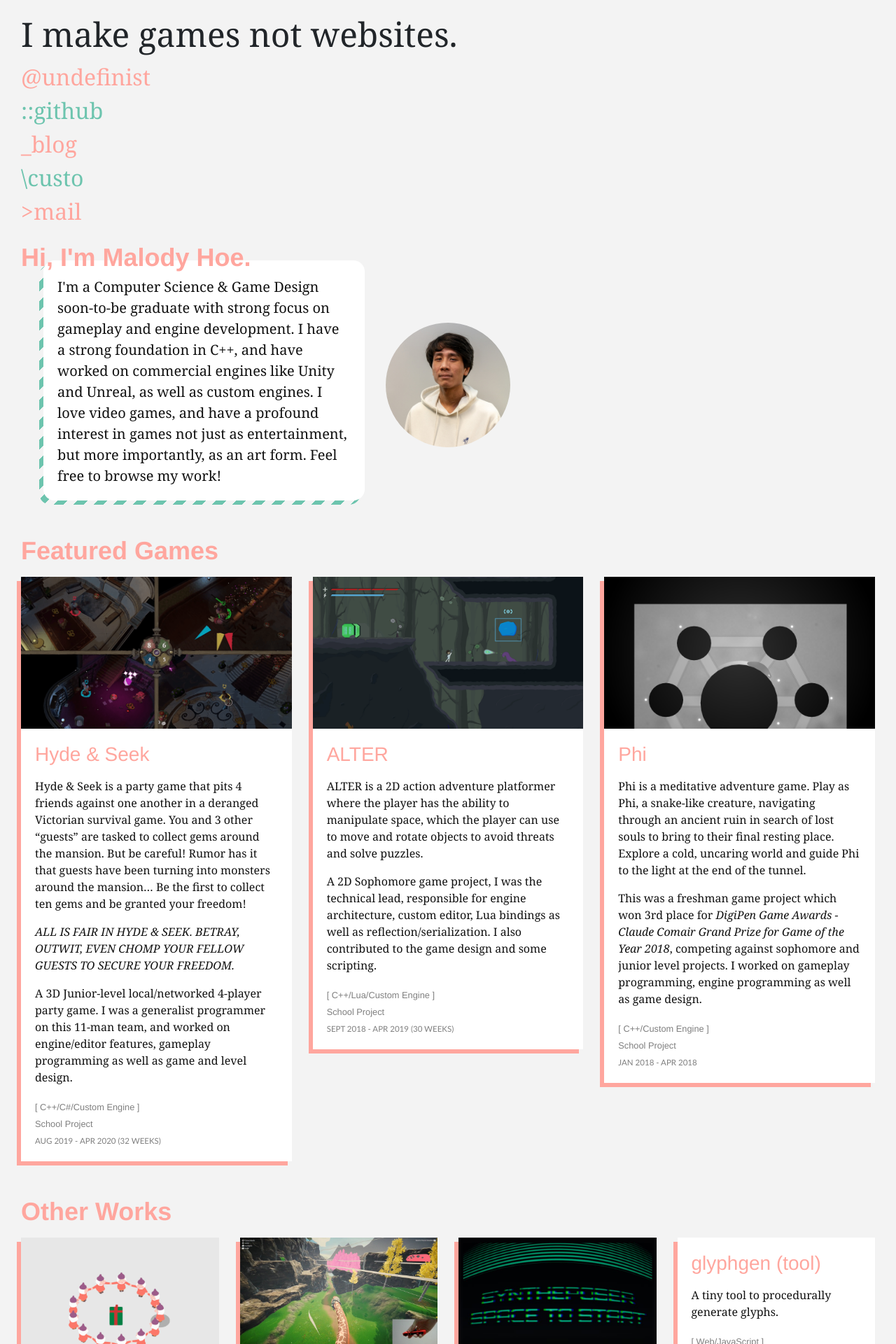
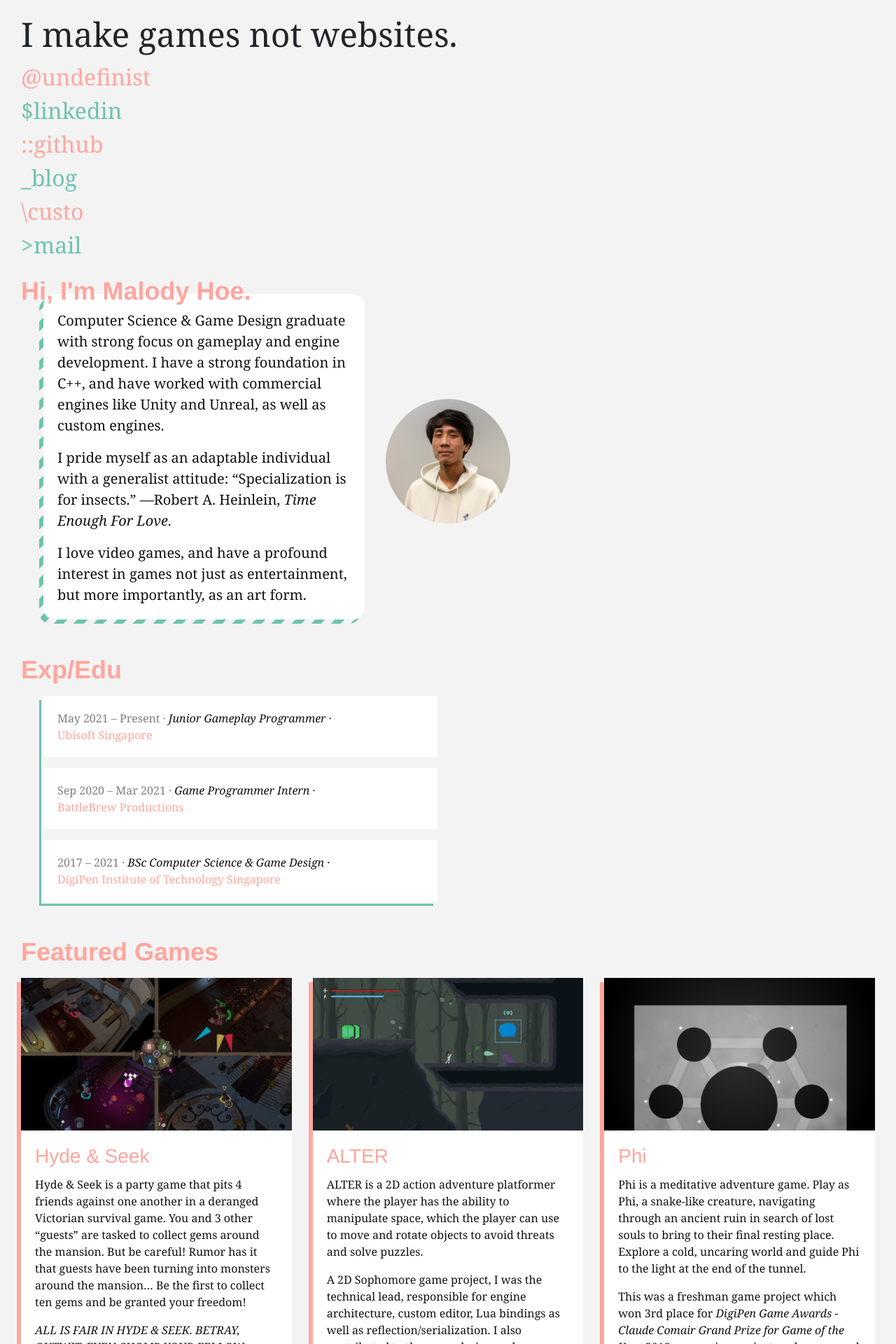
Before and after one commit to undefinist/undefinist.github.io, a Jekyll site: the page built from index.html, in a window 1280 px wide. Shown: the top 1920 px of the page at 70% size. Built offline with Jekyll 4.4.1, drawn with Linux system fonts in a browser that asks for light colours; some web fonts are replaced.

Commit message:
update about and add exp/edu

```diff
--- /dev/null
+++ b/_data/history.yaml
@@ -0,0 +1,14 @@
+- title: Junior Gameplay Programmer
+  company: Ubisoft Singapore
+  start: May 2021
+  end: Present
+
+- title: Game Programmer Intern
+  company: BattleBrew Productions
+  start: Sep 2020
+  end: Mar 2021
+
+- title: BSc Computer Science & Game Design
+  company: DigiPen Institute of Technology Singapore
+  start: 2017
+  end: 2021
--- a/index.html
+++ b/index.html
@@ -1,10 +1,15 @@
 ---
 layout: default
-about:
-    I'm a Computer Science & Game Design soon-to-be graduate with strong focus on gameplay and engine development.
-    I have a strong foundation in C++, and have worked on commercial engines like Unity and Unreal, as well as custom engines.
-    I love video games, and have a profound interest in games not just as entertainment, but more importantly, as an art form.
-    Feel free to browse my work!
+about: >
+  Computer Science & Game Design graduate with strong focus on gameplay and engine development.
+  I have a strong foundation in C++, and have worked with commercial engines like Unity and Unreal, as well as custom engines.
+
+
+  I pride myself as an adaptable individual with a generalist attitude:
+  "Specialization is for insects." ---Robert A. Heinlein, _Time Enough For Love_.
+
+
+  I love video games, and have a profound interest in games not just as entertainment, but more importantly, as an art form.
 image: img/me.jpg
 title: Malody Hoe // undefinist
 description: Hi, I'm Malody Hoe. I'm a Computer Science & Game Design soon-to-be graduate with strong focus on gameplay and engine development. Browse my works!
@@ -12,6 +17,7 @@ description: Hi, I'm Malody Hoe. I'm a Computer Science & Game Design soon-to-be
 <div class="container-fluid header" id="top">
   <h1>I make games not websites.</h1>
   <a href="https://twitter.com/undefinist">@undefinist</a><br/>
+  <a href="https://www.linkedin.com/in/malodyhoe/">$linkedin</a><br/>
   <a href="https://github.com/undefinist">::github</a><br/>
   <a href="https://blog.undefinist.com">_blog</a><br/>
   <a href="https://undefinist.deviantart.com">\custo</a><br/>
@@ -24,13 +30,27 @@ description: Hi, I'm Malody Hoe. I'm a Computer Science & Game Design soon-to-be
         <div class="card">
           <h2>Hi, I'm Malody Hoe.</h2>
           <div class="card-body">
-            <p>{{page.about}}</p>
+            {{page.about | markdownify}}
           </div>
         </div>
       </div>
     </div>
     <div class="ml-auto ml-md-0 col-6 col-sm-6 col-md-4 col-lg-3 col-xl-2">
       <img src="img/me.jpg" class="img-fluid rounded-circle">
+    </div>
+  </div>
+  <div class="row align-items-center">
+    <div class="col-12 col-sm-12 col-md-10 col-lg-9 col-xl-6" id="history">
+      <h2>Exp/Edu</h2>
+      <div class="expand">
+        {% for elem in site.data.history %}
+          <div class="card">
+            <div class="card-body">
+              <span>{{elem.start}} – {{elem.end}} ·</span> <span><em>{{elem.title}}</em> ·</span> <span>{{elem.company}}</span>
+            </div>
+          </div>
+        {% endfor %}
+      </div>
     </div>
   </div>
   <div class="row" id="featured-games">
@@ -48,7 +68,7 @@ description: Hi, I'm Malody Hoe. I'm a Computer Science & Game Design soon-to-be
             <img src="{{game.cover}}" class="card-img-top">
             <div class="card-body">
               <h3 class="card-title">{{game.title}}</h3>
-              <p>{{game.desc | markdownify}}</p>
+              {{game.desc | markdownify}}
               <small>[ {{game.tool}} ]<br>{{gametype}}<br><span>{{game.interval}}</span></small>
             </div>
           </a>
--- a/style.scss
+++ b/style.scss
@@ -227,6 +227,40 @@ small {
     }
 }
 
+#history {
+    .expand {
+        margin-left: 2rem;
+        margin-top: 1rem;
+        position: relative;
+        &::before {
+            content: "";
+            position: absolute;
+            left: -6px;
+            right: 6px;
+            top: 6px;
+            bottom: -6px;
+            border-left: solid 3px $accent2;
+            border-bottom: solid 3px $accent2;
+        }
+    }
+    .card {
+        box-shadow: none;
+        &:not(:last-child) {
+            margin-bottom: 15px !important;
+        }
+    }
+    span {
+        display: inline-block;
+        line-height: 1rem;
+        &:first-child {
+            color: #7f7f7f;
+        }
+        &:last-child {
+            color: $accent1;
+        }
+    }
+}
+
 // detail header
 header.masthead {
     padding: 20px 0;
```
